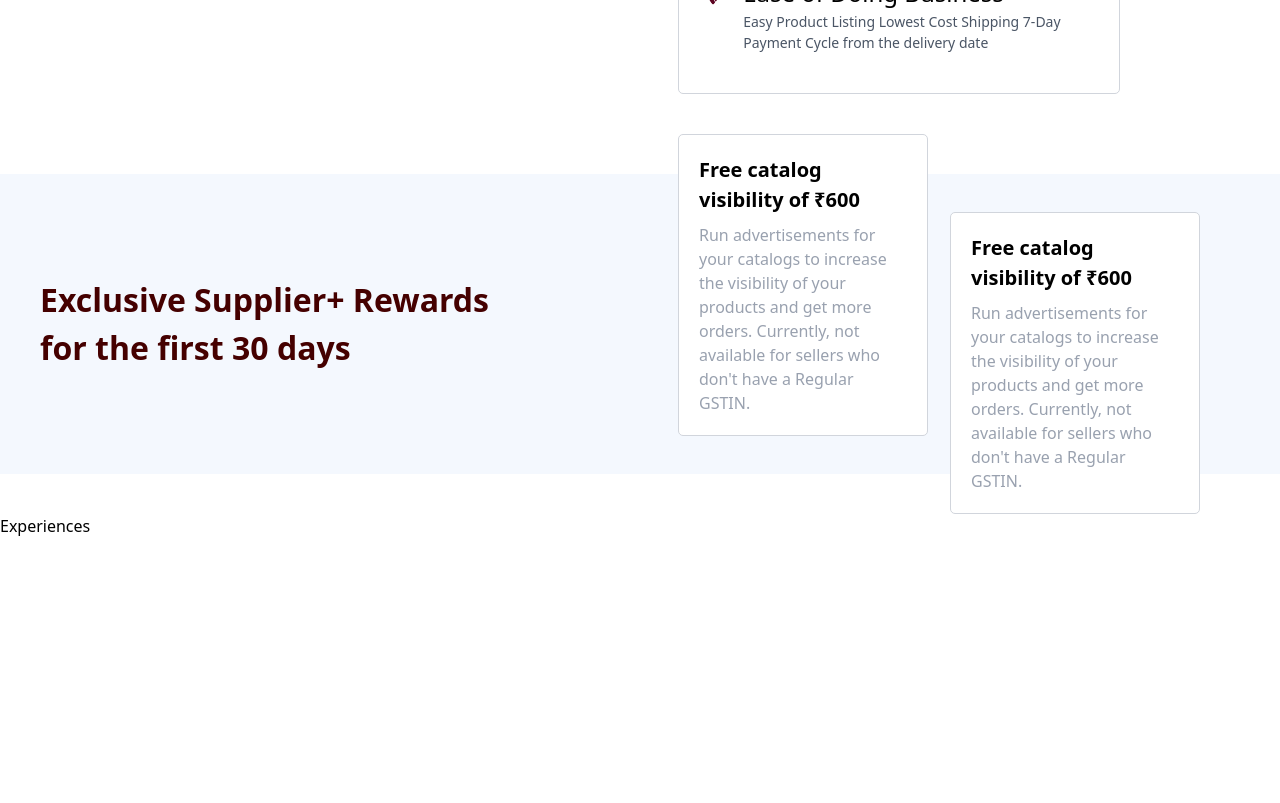
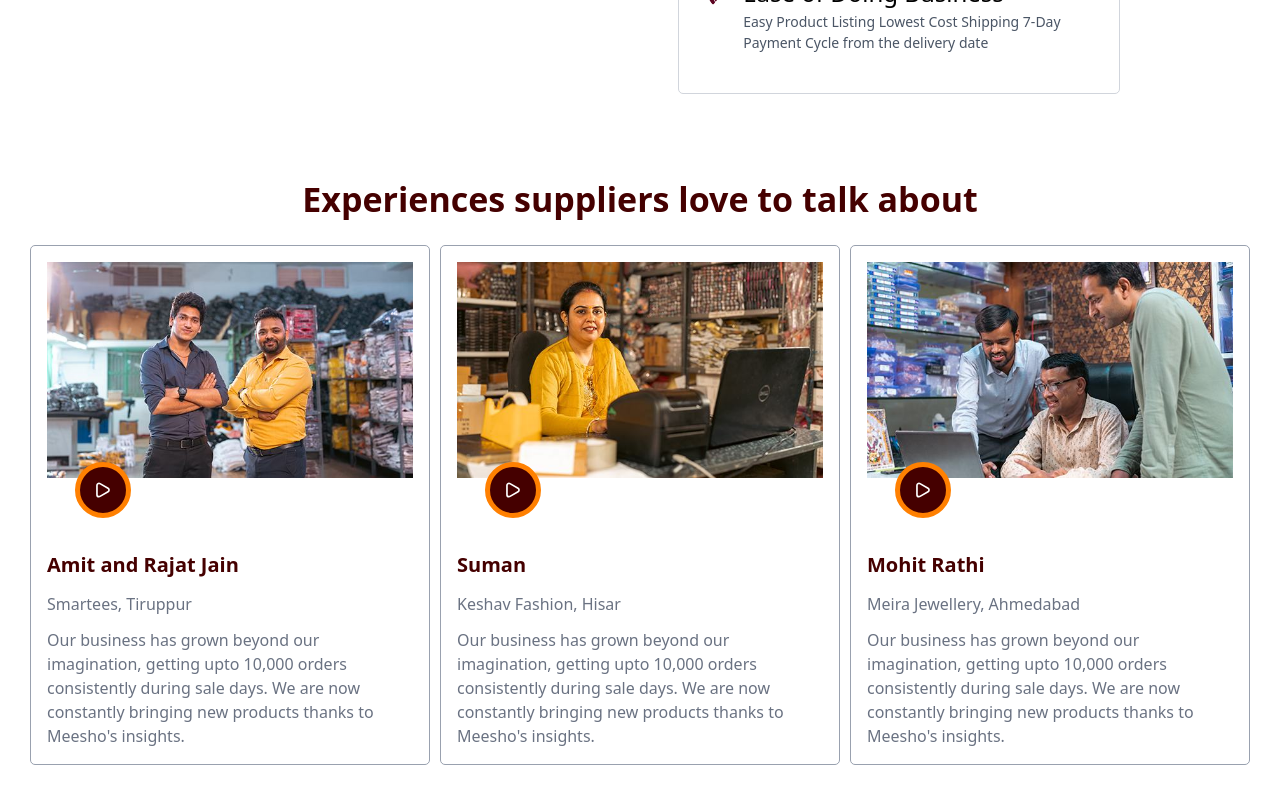
Before and after one commit to rijviislam/care-me-task, a React (Vite) app: page / in a window 1280 px wide. Shown: the part 1240-2043 px from the top of the page. Before the commit the page ends 1778 px from the top, so only its background shows below. Built offline with nearby package versions, Linux system fonts and the light colour scheme.

Commit message:
feat: added Experiences section

```diff
--- a/src/App.jsx
+++ b/src/App.jsx
@@ -1,6 +1,5 @@
 import React from "react";
 import Banner from "./components/Banner";
-import Exclusive from "./components/Exclusive";
 import Experiences from "./components/Experiences";
 import Suppliers from "./components/Suppliers";
 
@@ -9,7 +8,6 @@ export default function App() {
     <div>
       <Banner />
       <Suppliers />
-      <Exclusive />
       <Experiences />
     </div>
   );
--- a/src/components/Experiences.jsx
+++ b/src/components/Experiences.jsx
@@ -1,9 +1,99 @@
 import React from "react";
+import Card1 from "../assets/image-0006.png";
+import Card2 from "../assets/image-0010.png";
+import Card3 from "../assets/image-0014.png";
 
 export default function Experiences() {
   return (
-    <div>
-      <h2>Experiences</h2>
+    <div className="my-20 mx-5 md:mx-0">
+      <h2 className="text-[#450000] font-bold text-[34px] text-center">
+        Experiences suppliers love to talk about
+      </h2>
+      <div className="flex flex-wrap items-center justify-center gap-[10px] mt-5 ">
+        <div className="border border-gray-400 p-4 max-w-[400px] rounded-[5px]">
+          <div className="relative">
+            <img src={Card3} alt="Card Image" className="object-cover" />
+            <div className="border-5 w-14 h-14 absolute -bottom-10 left-7 flex items-center justify-center bg-[#450000] border-[#FF8001] rounded-full cursor-pointer">
+              <svg
+                fill="#ffffff"
+                width="20px"
+                height="20px"
+                viewBox="0 0 24 24"
+                xmlns="http://www.w3.org/2000/svg"
+              >
+                <path d="M18.54,9,8.88,3.46a3.42,3.42,0,0,0-5.13,3V17.58A3.42,3.42,0,0,0,7.17,21a3.43,3.43,0,0,0,1.71-.46L18.54,15a3.42,3.42,0,0,0,0-5.92Zm-1,4.19L7.88,18.81a1.44,1.44,0,0,1-1.42,0,1.42,1.42,0,0,1-.71-1.23V6.42a1.42,1.42,0,0,1,.71-1.23A1.51,1.51,0,0,1,7.17,5a1.54,1.54,0,0,1,.71.19l9.66,5.58a1.42,1.42,0,0,1,0,2.46Z" />
+              </svg>
+            </div>
+          </div>
+          <div className="mt-18">
+            <h3 className="text-[#450000] font-bold text-[20px]">
+              Amit and Rajat Jain
+            </h3>
+            <p className="my-3 text-[16px] text-gray-500">Smartees, Tiruppur</p>
+            <p className="text-[16px] text-gray-500">
+              Our business has grown beyond our imagination, getting upto 10,000
+              orders consistently during sale days. We are now constantly
+              bringing new products thanks to Meesho's insights.
+            </p>
+          </div>
+        </div>
+        <div className="border border-gray-400 p-4 max-w-[400px] rounded-[5px]">
+          <div className="relative">
+            <img src={Card2} alt="Card Image" className="object-cover" />
+            <div className="border-5 w-14 h-14 absolute -bottom-10 left-7 flex items-center justify-center bg-[#450000] border-[#FF8001] rounded-full cursor-pointer">
+              <svg
+                fill="#ffffff"
+                width="20px"
+                height="20px"
+                viewBox="0 0 24 24"
+                xmlns="http://www.w3.org/2000/svg"
+              >
+                <path d="M18.54,9,8.88,3.46a3.42,3.42,0,0,0-5.13,3V17.58A3.42,3.42,0,0,0,7.17,21a3.43,3.43,0,0,0,1.71-.46L18.54,15a3.42,3.42,0,0,0,0-5.92Zm-1,4.19L7.88,18.81a1.44,1.44,0,0,1-1.42,0,1.42,1.42,0,0,1-.71-1.23V6.42a1.42,1.42,0,0,1,.71-1.23A1.51,1.51,0,0,1,7.17,5a1.54,1.54,0,0,1,.71.19l9.66,5.58a1.42,1.42,0,0,1,0,2.46Z" />
+              </svg>
+            </div>
+          </div>
+          <div className="mt-18">
+            <h3 className="text-[#450000] font-bold text-[20px]">Suman</h3>
+            <p className="my-3 text-[16px] text-gray-500">
+              Keshav Fashion, Hisar
+            </p>
+            <p className="text-[16px] text-gray-500">
+              Our business has grown beyond our imagination, getting upto 10,000
+              orders consistently during sale days. We are now constantly
+              bringing new products thanks to Meesho's insights.
+            </p>
+          </div>
+        </div>
+        <div className="border border-gray-400 p-4 max-w-[400px] rounded-[5px]">
+          <div className="relative">
+            <img src={Card1} alt="Card Image" className="object-cover" />
+            <div className="border-5 w-14 h-14 absolute -bottom-10 left-7 flex items-center justify-center bg-[#450000] border-[#FF8001] rounded-full cursor-pointer">
+              <svg
+                fill="#ffffff"
+                width="20px"
+                height="20px"
+                viewBox="0 0 24 24"
+                xmlns="http://www.w3.org/2000/svg"
+              >
+                <path d="M18.54,9,8.88,3.46a3.42,3.42,0,0,0-5.13,3V17.58A3.42,3.42,0,0,0,7.17,21a3.43,3.43,0,0,0,1.71-.46L18.54,15a3.42,3.42,0,0,0,0-5.92Zm-1,4.19L7.88,18.81a1.44,1.44,0,0,1-1.42,0,1.42,1.42,0,0,1-.71-1.23V6.42a1.42,1.42,0,0,1,.71-1.23A1.51,1.51,0,0,1,7.17,5a1.54,1.54,0,0,1,.71.19l9.66,5.58a1.42,1.42,0,0,1,0,2.46Z" />
+              </svg>
+            </div>
+          </div>
+          <div className="mt-18">
+            <h3 className="text-[#450000] font-bold text-[20px]">
+              Mohit Rathi
+            </h3>
+            <p className="my-3 text-[16px] text-gray-500">
+              Meira Jewellery, Ahmedabad
+            </p>
+            <p className="text-[16px] text-gray-500">
+              Our business has grown beyond our imagination, getting upto 10,000
+              orders consistently during sale days. We are now constantly
+              bringing new products thanks to Meesho's insights.
+            </p>
+          </div>
+        </div>
+      </div>
     </div>
   );
 }
```
